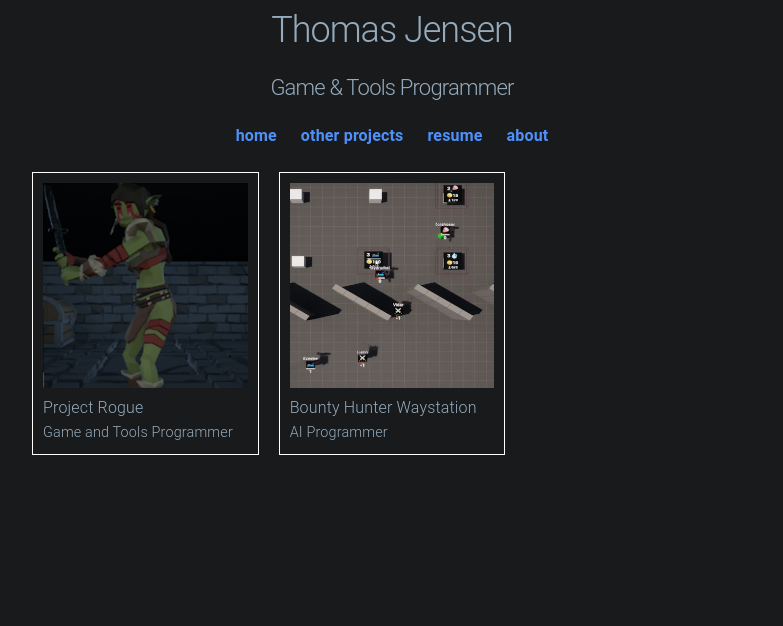
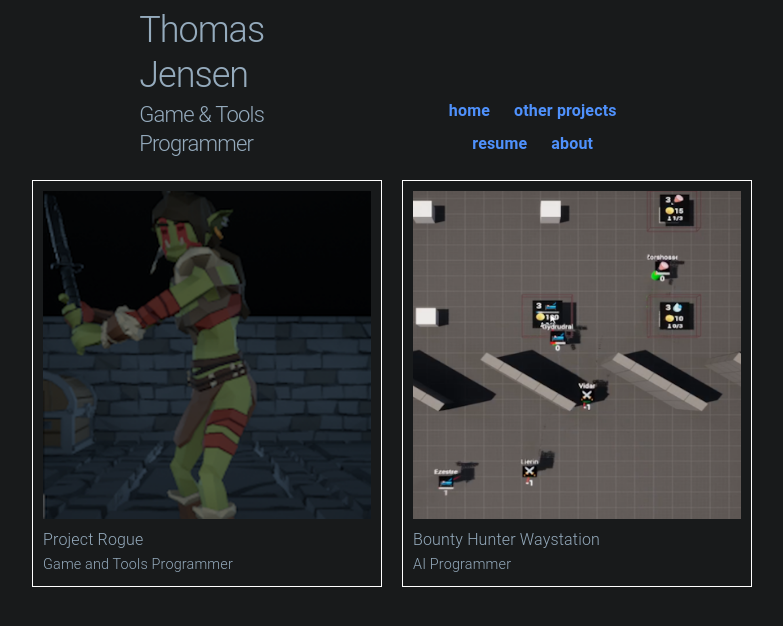
Before and after one commit to hrimfisk/hrimfisk.github.io, a Jekyll site: the page built from otherProjects.html, in a window 1280 px wide. Shown: the top 626 px of the page, without its empty margins (248-1031 px from the left). Built offline with Jekyll 4.4.1, drawn with Linux system fonts in a browser that asks for light colours.

Commit message:
updating home and other projects

```diff
--- a/_includes/otherProjectsPreview.html
+++ b/_includes/otherProjectsPreview.html
@@ -1,4 +1,4 @@
-{% for post in site.otherProjects %}
+{% for otherProjectsPost in site.otherProjects %}
     {% cycle 'add row' : '<div class="row">', '', '' %}
         <div class="column column-33">
             <div class="preview-panel">
--- a/_includes/preview.html
+++ b/_includes/preview.html
@@ -1,5 +1,5 @@
 {% for post in site.posts %}
-    {% cycle 'add row' : '<div class="row">', '', '' %}
+    {% cycle 'add row' : '<div class="row">', '' %}
         <div class="column column-33">
             <div class="preview-panel">
                 <div class="dont-print">
@@ -11,6 +11,6 @@
 				<div class="post-summary">{{ post.summary }}</div>
            </div>
         </div>
-{% cycle 'end row' : '', '', '</div>' %}
+{% cycle 'end row' : '', '</div>' %}
 {% endfor %}
-{% cycle 'end row' : '', '</div>', '</div>' %}
+{% cycle 'end row' : '', '</div>' %}
--- a/_layouts/home.html
+++ b/_layouts/home.html
@@ -5,30 +5,33 @@
 
   <style>
 	  body { background-color: #181A1B; }
+    h2
+    {
+      margin-bottom: 0;
+    }
+
   </style>
 
   <body>
-    {% include info.html %}
     <center>
-      <h2>
-        Thomas Jensen<br>
-      </h2>
-      <h4>
-      Game & Tools Programmer
-      </h4>
-      {% include header.html %}
+      {% include info.html %}
+      <table style="width:40%;">
+        <tr>
+          <th><h2>Thomas Jensen</h2></th>
+        </tr>
+        <tr>
+          <td><h4>Game & Tools Programmer</h4></td>
+          <td style = "padding-left: 12%;">{% include header.html %}</td>
+        </tr>
+        </tr>
+      </table>
     </center>
     <main class="wrapper">
 
-
       <div class="container">
-
 
 		{{ content }}
         <!--{% include footer-home.html %}-->
-
-
-
       </div>
 
     </main>
--- a/_sass/milligram/_Grid.scss
+++ b/_sass/milligram/_Grid.scss
@@ -134,6 +134,8 @@
 		&.column-34 {
 			flex: 0 0 33.3333%;
 			max-width: 33.3333%;
+			flex: 0 0 50%;
+			max-width: 50%;
 		}
 
 		&.column-40 {
```
Also changed, not shown: otherProjects.html (+14 -0 lines), otherProjects.md (+2 -2 lines), assets/OtherProjects/Project_Rogue/preview.png.
